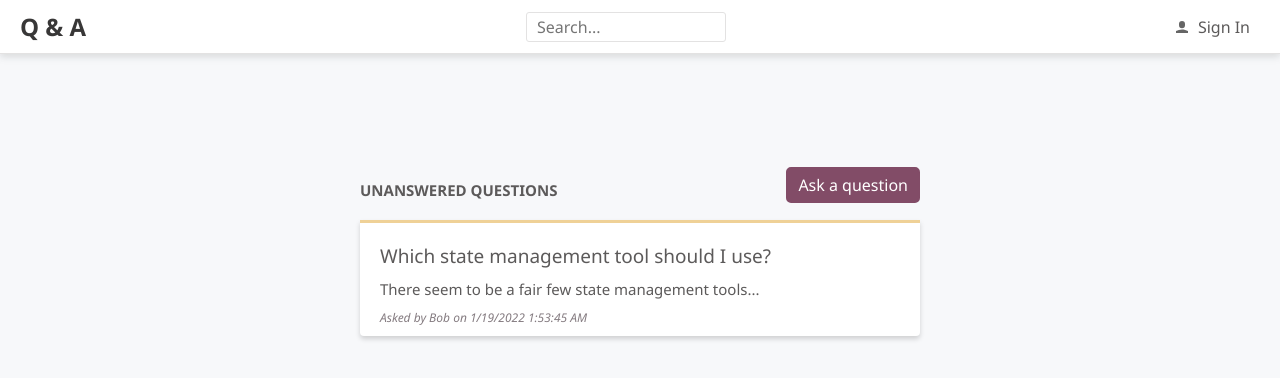
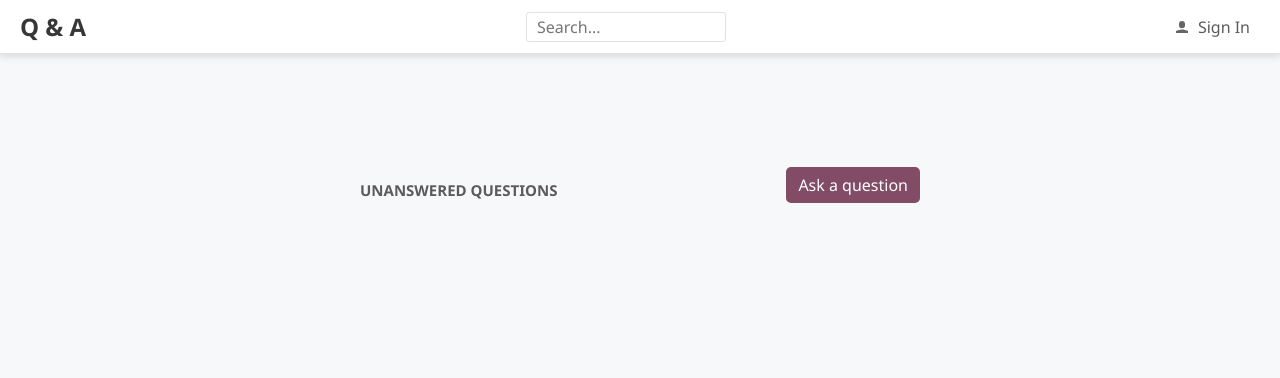
Before and after one commit to AlexEgorchatov/ReactStudy, a React (Create React App) app in the folder frontend/: page / in a window 1280 px wide. Shown: the top 378 px of the page. Built offline with nearby package versions, Linux system fonts and the light colour scheme.

Commit message:
Added useEffect hook to the HomePage component.

```diff
--- a/frontend/src/HomePage.tsx
+++ b/frontend/src/HomePage.tsx
@@ -6,8 +6,14 @@ import { QuestionList } from './QuestionLIst';
 import { GetUnansweredQuestions } from './QuestionsData';
 import { Page } from './Page';
 import { PageTitle } from './PageTitle';
+import { useEffect } from 'react';
 
-export const HomePage = () => (
+export const HomePage = () => {
+    useEffect(() => {
+        console.log('first rendered');
+    }, []);
+
+    return (
         <Page>
             <div
                 css={css`
@@ -36,7 +42,8 @@ export const HomePage = () => (
                     </h2>
                     <PrimaryButton>Ask a question</PrimaryButton>
                 </div>
-            <QuestionList data={GetUnansweredQuestions()} />
+                {/* <QuestionList data={GetUnansweredQuestions()} /> */}
             </div>
         </Page>
     );
+};
--- a/frontend/src/QuestionLIst.tsx
+++ b/frontend/src/QuestionLIst.tsx
@@ -8,9 +8,10 @@ import { Question } from './Question';
 
 interface Props {
     data: QuestionData[];
+    renderItem?: (item: QuestionData) => JSX.Element;
 }
 
-export const QuestionList: FC<Props> = ({ data }) => (
+export const QuestionList: FC<Props> = ({ data, renderItem }) => (
     <ul
         css={css`
             list-style: none;
@@ -33,7 +34,7 @@ export const QuestionList: FC<Props> = ({ data }) => (
                     }
                 `}
             >
-                <Question data={question} />
+                {renderItem ? renderItem(question) : <Question data={question} />}
             </li>
         ))}
     </ul>
--- a/frontend/src/QuestionsData.ts
+++ b/frontend/src/QuestionsData.ts
@@ -1,3 +1,5 @@
+import { resolve } from 'path';
+
 export interface QuestionData {
     questionId: number;
     title: string;
@@ -14,8 +16,13 @@ export interface AnswerData {
     created: Date;
 }
 
-export const GetUnansweredQuestions = (): QuestionData[] => {
+export const GetUnansweredQuestions = async (): Promise<QuestionData[]> => {
+    await wait(500);
     return questions.filter((i) => i.answers.length === 0);
+};
+
+const wait = (ms: number): Promise<void> => {
+    return new Promise((resolve) => setTimeout(resolve, ms));
 };
 
 const questions: QuestionData[] = [
```
Also changed, not shown: 1 other file (tests, documents, lock files or other folders). Lines whose indentation alone changed are shown as unchanged.
